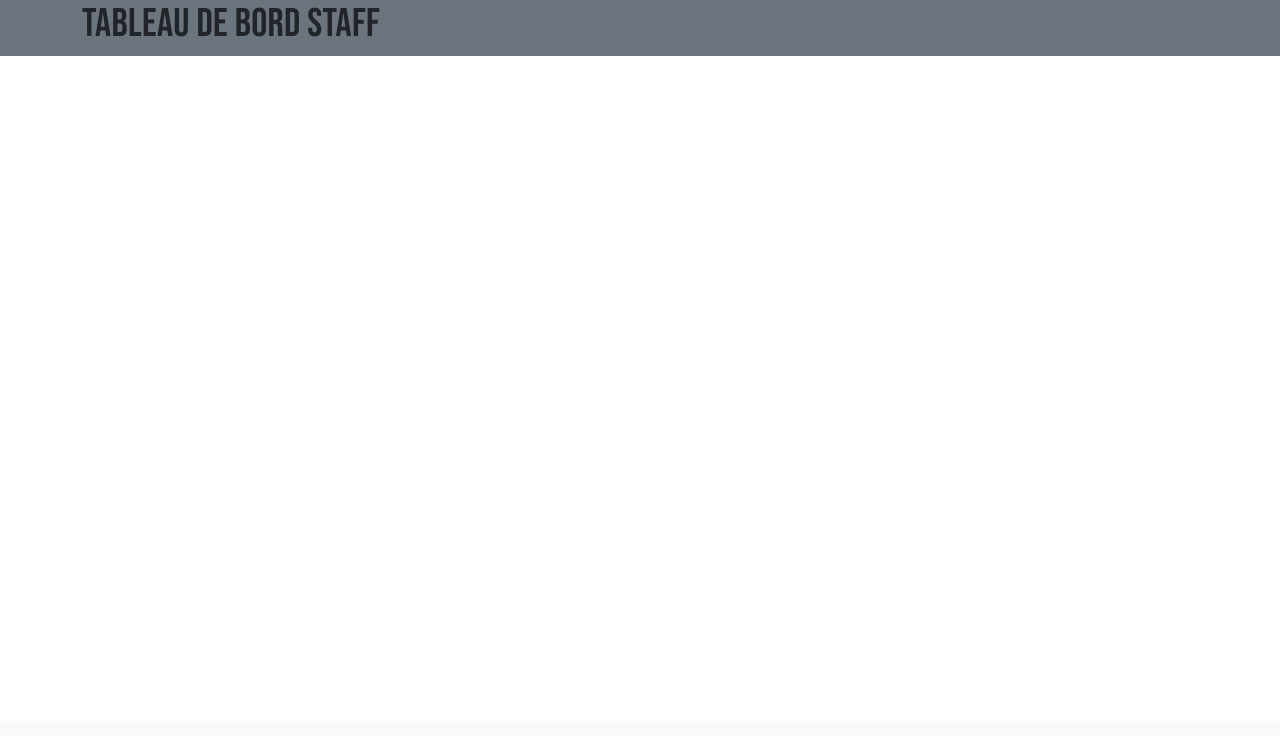
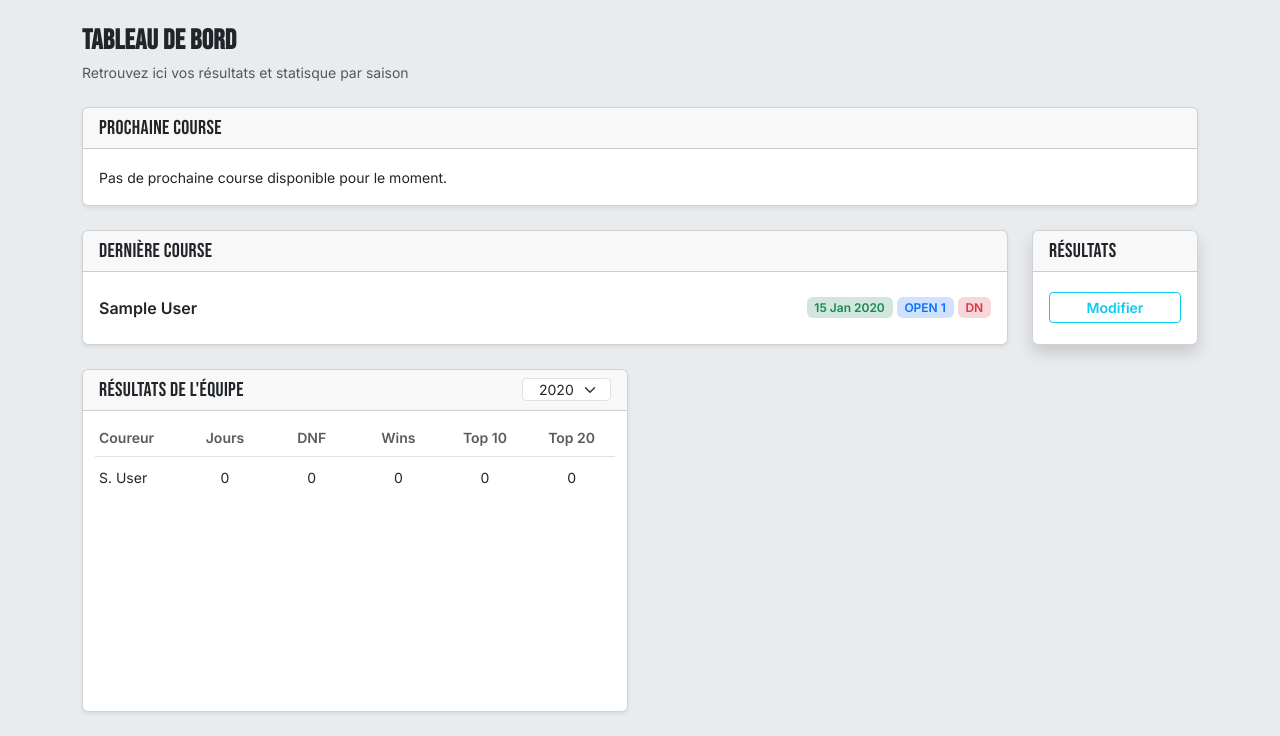
Before and after one commit to jordantalo/Allcycles, a Django app: page /portail/dashboard/staff/ in a window 1280 px wide. Shown: the part 79-815 px from the top of the page. Before the commit the page ends 135 px from the top, so only its background shows below. Run offline with Django 5.2, Linux system fonts and the light colour scheme; a user stored in the database is signed in; tables that the repository leaves empty hold one stand-in row (values such as "Sample post"); some libraries are stand-ins or nearby versions.

Commit message:
staff dashboard

```diff
--- /dev/null
+++ b/app/members/templates/members/components/last_race_card.html
@@ -0,0 +1,16 @@
+<div class="col-12 {% if last_race %}col-lg-9 col-xl-10{% endif %}">
+  <div class="card h-100 shadow-sm">
+
+    {% include 'members/partials/dashboard/single_race_body_card.html' with race=last_race card_title="dernière course" %}
+
+    {% if last_race %}
+      {% include 'members/partials/race_card/result_footer.html' with race=last_race %}
+    {% endif %}
+  </div>
+</div>
+
+{% if last_race %}
+  <div class="d-none d-lg-block col-lg-3 col-xl-2">
+    {% include 'members/components/result_card.html' with race=last_race %}
+  </div>
+{% endif %}
--- a/app/members/templates/members/components/next_race_card.html
+++ b/app/members/templates/members/components/next_race_card.html
@@ -1,37 +1,16 @@
-<div class="col-12 {% if next_race %}col-lg-9 col-xl-10{% endif %}">
+<div class="col-12 {% if next_race and request.user.rider %}col-lg-9 col-xl-10{% endif %}">
   <div class="card h-100 shadow-sm">
 
-          <div class="card-header">
-            <h2 class="h5 m-0">Prochaine course</h2>
-          </div>
+    {% include 'members/partials/dashboard/single_race_body_card.html' with race=next_race card_title="prochaine course" %}
 
-          <div class="card-body">
-            {% if not next_race %}
-            <span class="small">Pas de prochaine course programmée pour le moment.</span>
-            {% else %}
-            <div class="d-flex flex-column flex-sm-row justify-content-between align-items-start align-items-sm-center gap-2 py-2">
-              <!-- Titre de la course -->
-              <span class="fw-bold">{{ next_race.title }}</span>
-
-              <!-- Groupe de badges -->
-              <div class="d-flex flex-wrap gap-1 align-items-center">
-                <span class="badge bg-success-subtle text-success">{{ next_race.date|date:"d M Y" }}</span>
-                <span class="badge bg-primary-subtle text-primary">{{ next_race.get_category_type_display }}</span>
-                <span class="badge bg-danger-subtle text-danger">{% if next_race.is_dn_race %}DN{% else %}HORS-DN{% endif %}</span>
-              </div>
-            </div>
+    {% if next_race and request.user.rider %}
+      {% include 'members/partials/race_card/presence_footer.html' with race=next_race %}
     {% endif %}
-          </div>
-
-          {% if next_race %}
-          {% include "members/partials/race_card/presence_footer.html" with race=next_race%}
-          {% endif %}
-
   </div>
 </div>
 
-      {% if next_race %}
+{% if next_race and request.user.rider %}
   <div class="d-none d-lg-block col-lg-3 col-xl-2">
-        {% include "members/components/presence_card.html" with race=next_race%}
+    {% include 'members/components/presence_card.html' with race=next_race %}
   </div>
 {% endif %}
--- /dev/null
+++ b/app/members/templates/members/components/team_results_card.html
@@ -0,0 +1,81 @@
+<div class="card shadow-sm flex-grow-1 d-flex flex-column">
+  <!-- Header -->
+  <div class="card-header d-flex justify-content-between align-items-center">
+    <h2 class="h5 mb-0">Résultats de l'équipe</h2>
+    <div class="m-0">
+      <select class="form-select form-select-sm py-0 ps-3" id="mobile-season-select" aria-label="Saison">
+        {% for season in seasons %}
+          <option value="team_season_{{ season }}">{{ season }}</option>
+        {% empty %}
+          <option value="season-no-data">Pas de données</option>
+        {% endfor %}
+      </select>
+    </div>
+  </div>
+
+  <!-- Body section -->
+  <div class="card-body flex-grow-1 overflow-y-auto" style="min-height: 300px">
+    <div class="tab-content" id="resTabsContent">
+      {% for year, riders_stats in team_res_by_season %}
+        <div class="tab-pane fade team_season_res {% if year == seasons.0 %}show active{% endif %}" id="season_{{ year }}" role="tabpanel" aria-labelledby="res-season-{{ year }}-tab">
+          <div class="row fw-bold text-muted small border-bottom pb-2 mb-2 g-2">
+            <div class="col-2">Coureur</div>
+            <div class="col-2 text-center">Jours</div>
+            <div class="col-2 text-center">DNF</div>
+            <div class="col-2 text-center">Wins</div>
+            <div class="col-2 text-center">Top 10</div>
+            <div class="col-2 text-center">Top 20</div>
+          </div>
+
+          <div class="row g-2 align-items-center">
+          {% for rider, stats in riders_stats %}
+            <div class="col-2 text-truncate">
+              <span class="small fw-medium">{{ rider.user.first_name|slice:':1' }}. {{ rider.user.last_name }}</span>
+            </div>
+
+            <!-- Position / Statut -->
+             <div class="col-2 text-center">
+              <span class="small">{{ stats.finisher }}</span>
+            </div>
+             <div class="col-2 text-center">
+              <span class="small">{{ stats.finisher }}</span>
+            </div>
+             <div class="col-2 text-center">
+              <span class="small">{{ stats.finisher }}</span>
+            </div>
+             <div class="col-2 text-center">
+              <span class="small">{{ stats.finisher }}</span>
+            </div>
+             <div class="col-2 text-center">
+              <span class="small">{{ stats.finisher }}</span>
+            </div>
+          {% endfor %}
+          </div>
+        </div>
+      {% empty %}
+        <span class="small">Pas de résultats enregistrés.</span>
+      {% endfor %}
+    </div>
+  </div>
+</div>
+
+{% block extra_js %}
+  <script>
+    document.addEventListener('DOMContentLoaded', function () {
+      const mobileSelect = document.getElementById('mobile-season-select')
+
+      if (mobileSelect) {
+        mobileSelect.addEventListener('change', function (event) {
+          const targetTabId = event.target.value
+
+          const tabPane = document.getElementById(targetTabId)
+
+          if (tabPane) {
+            document.querySelectorAll('.team_season_res').forEach((el) => el.classList.remove('show', 'active'))
+            tabPane.classList.add('show', 'active')
+          }
+        })
+      }
+    })
+  </script>
+{% endblock %}
--- /dev/null
+++ b/app/members/templates/members/partials/dashboard/single_race_body_card.html
@@ -0,0 +1,27 @@
+<div class="card-header">
+  <h2 class="h5 m-0">{{ card_title }}</h2>
+</div>
+
+<div class="card-body">
+  {% if not race %}
+    <span class="small">Pas de {{ card_title }} disponible pour le moment.</span>
+  {% else %}
+    <div class="d-flex flex-column flex-sm-row justify-content-between align-items-start align-items-sm-center gap-2 py-2">
+      <!-- Titre de la course -->
+      <span class="fw-bold">{{ race.title }}</span>
+
+      <!-- Groupe de badges -->
+      <div class="d-flex flex-wrap gap-1 align-items-center">
+        <span class="badge bg-success-subtle text-success">{{ race.date|date:'d M Y' }}</span>
+        <span class="badge bg-primary-subtle text-primary">{{ race.get_category_type_display }}</span>
+        <span class="badge bg-danger-subtle text-danger">
+          {% if race.is_dn_race %}
+            DN
+          {% else %}
+            HORS-DN
+          {% endif %}
+        </span>
+      </div>
+    </div>
+  {% endif %}
+</div>
--- a/app/members/templates/members/staff_dashboard.html
+++ b/app/members/templates/members/staff_dashboard.html
@@ -6,9 +6,35 @@
 {% endblock %}
 
 {% block content %}
-<div class="bg-secondary">
-  <div class="container">
-    <h1>Tableau de bord staff</h1>
+<div class="bg-body-secondary d-flex flex-column flex-grow-1 py-4">
+  <div class="container d-flex flex-column gap-4 flex-grow-1">
+
+    <!-- Section next race -->
+    <div class="row g-4">
+
+      <div class="col-12">
+          <h1 class="h3 mb-1 fw-bold">Tableau de bord</h1>
+          <p class="text-muted small mb-0">Retrouvez ici vos résultats et statisque par saison</p>
+      </div>
+
+      {% include "members/components/next_race_card.html" with next_race=next_race %}
+      {% include "members/components/last_race_card.html" with last_race=last_race %}
+    </div>
+
+    <!-- Section résultats et statistique -->
+    <div class="row g-4 flex-grow-1">
+
+      <!-- Section résultats de l'equipe -->
+      <div class="col-12 col-lg-6 d-flex flex-column flex-grow-1">
+        {% include "members/components/team_results_card.html" %}
+      </div>
+
+      <!-- Section statistiques -->
+      <div class="col-12 col-lg-6 d-flex flex-column">
+
+
+    </div>
+
   </div>
 </div>
 {% endblock content %}
--- a/app/members/views.py
+++ b/app/members/views.py
@@ -1,9 +1,8 @@
 from django.shortcuts import render, redirect, get_object_or_404
 from django.utils import timezone
-from django.contrib.auth.decorators import login_required
-from django.contrib.admin.views.decorators import staff_member_required
+from django.contrib.auth.decorators import login_required, user_passes_test
 from .models import Race, Rider, Staff, RacePresence
-
+from .utils import *
 
 # Create your views here.
 @login_required
@@ -47,6 +46,7 @@ def home_redirect(request):
 
     return redirect("members:staff_dashboard")
 
+@user_passes_test(is_rider, login_url='members:home_redirect')
 @login_required
 def rider_dashboard(request):
 
@@ -65,20 +65,7 @@ def rider_dashboard(request):
             if (current_year != prev_year):
                 res_by_season.append((prev_year, season_res))
 
-                stats_info.append((prev_year, {
-                    'race_days': len(season_res),
-                    'finisher': count_status(season_res, 'finisher'),
-                    'dns': count_status(season_res, 'DNS'),
-                    'dnf': count_status(season_res, 'DNF'),
-                    'podium': count_top(season_res, 3),
-                    'first': count_position(season_res, 1),
-                    'second': count_position(season_res, 2),
-                    'third': count_position(season_res, 3),
-                    'top_5': count_top(season_res, 5),
-                    'top_10': count_top(season_res, 10),
-                    'top_20': count_top(season_res, 20),
-                    }
-                ))
+                stats_info.append((prev_year, get_stats_info(season_res)))
                 season_res = []
                 seasons.append(prev_year)
                 prev_year = current_year
@@ -86,20 +73,7 @@ def rider_dashboard(request):
             season_res.append(presence)
 
         res_by_season.append((current_year, season_res))
-        stats_info.append((current_year, {
-            'race_days': len(season_res),
-            'finisher': count_status(season_res, 'finisher'),
-            'dns': count_status(season_res, 'DNS'),
-            'dnf': count_status(season_res, 'DNF'),
-            'podium': count_top(season_res, 3),
-            'first': count_position(season_res, 1),
-            'second': count_position(season_res, 2),
-            'third': count_position(season_res, 3),
-            'top_5': count_top(season_res, 5),
-            'top_10': count_top(season_res, 10),
-            'top_20': count_top(season_res, 20),
-            }
-        ))
+        stats_info.append((current_year, get_stats_info(season_res)))
         seasons.append(current_year)
         seasons.sort(reverse=True)
 
@@ -125,35 +99,69 @@ def rider_dashboard(request):
 
     return render(request, 'members/rider_dashboard.html', context)
 
-def count_status(season: list[RacePresence], status: str):
-    count_status = 0
-    for presence in season:
-        if (presence.finisher_status == status):
-            count_status += 1
-    return (count_status)
+def get_team_res(season_res) -> list[tuple[Rider, dict[str, int]]]:
 
-def count_top(season: list[RacePresence], top: int):
-    podium = 0
-    for presence in season:
-        if (presence.finisher_status == 'finisher' and presence.position is not None):
-            if (presence.position > 0 and presence.position <= top):
-                podium += 1
-    return (podium)
+    res = []
+    for key, presences in season_res.items():
+        res.append((presences[0].rider, get_stats_info(presences)))
 
-def count_position(season: list[RacePresence], target: int):
-    position = 0
-    for presence in season:
-        if (presence.finisher_status == 'finisher' and presence.position is not None):
-            if (presence.position == target):
-                position += 1
-    return (position)
+    return res
 
+
+@user_passes_test(is_active_staff_or_admin, login_url='members:home_redirect')
 @login_required
 def staff_dashboard(request):
-    return render(request, 'members/staff_dashboard.html')
+    today = timezone.now().date()
 
-@staff_member_required
+    races = Race.objects.all().filter(date__lt=today).order_by('-date')
+    prev_year = races.first().date.year
+    team_res_by_season = []
+    seasons = []
+    season_res = {}
+
+    for race in races:
+        curr_year = race.date.year
+
+        if prev_year != curr_year:
+            team_res_by_season.append((prev_year, get_team_res(season_res)))
+            seasons.append(prev_year)
+            prev_year = curr_year
+            season_res = {}
+
+        for presence in race.presences.all():
+
+            if (presence.rider_id not in season_res):
+                season_res[presence.rider_id] = []
+            season_res[presence.rider_id].append(presence)
+
+    team_res_by_season.append((curr_year, get_team_res(season_res)))
+    seasons.append(curr_year)
+
+    next_race = None
+    last_race = None
+
+
+    next_race = Race.objects.filter(
+        date__gte=today,
+    ).order_by('date').first()
+
+    last_race = Race.objects.filter(
+        date__lt=today,
+    ).order_by('-date').first()
+
+    context = {
+        'next_race': next_race,
+        'last_race': last_race,
+        'team_res_by_season': team_res_by_season,
+        'seasons': seasons,
+    }
+
+    return render(request, 'members/staff_dashboard.html', context)
+
+@user_passes_test(is_active_staff_or_admin, login_url='members:home_redirect')
+@login_required
 def create_race(request):
+
     if request.method == "POST":
         title = request.POST.get("title")
         category_type = request.POST.get("category_type")
@@ -186,7 +194,8 @@ def create_race(request):
     }
     return render(request, "members/create_race.html", context)
 
-@staff_member_required
+@user_passes_test(is_active_staff_or_admin, login_url='members:home_redirect')
+@login_required
 def save_results(request, race_id):
     race = get_object_or_404(Race, id=race_id)
 
@@ -227,7 +236,8 @@ def save_results(request, race_id):
     }
     return (render(request, "members/save_results.html", context))
 
-@staff_member_required
+@user_passes_test(is_active_staff_or_admin, login_url='members:home_redirect')
+@login_required
 def edit_race(request, race_id):
     race = get_object_or_404(Race, id=race_id)
     riders = Rider.objects.filter(is_active=True)
@@ -252,7 +262,8 @@ def edit_race(request, race_id):
     }
     return (render(request, 'members/edit_race.html', context))
 
-@staff_member_required
+@user_passes_test(is_active_staff_or_admin, login_url='members:home_redirect')
+@login_required
 def delete_race(request, race_id):
     race = get_object_or_404(Race, id=race_id)
 
@@ -261,6 +272,7 @@ def delete_race(request, race_id):
 
     return (redirect('members:calendar'))
 
+@user_passes_test(is_rider, login_url='members:home_redirect')
 @login_required
 def update_presence(request, race_id):
 
```
Also changed, not shown: app/members/utils.py (added, +55 -0 lines). Lines whose indentation alone changed are shown as unchanged.
